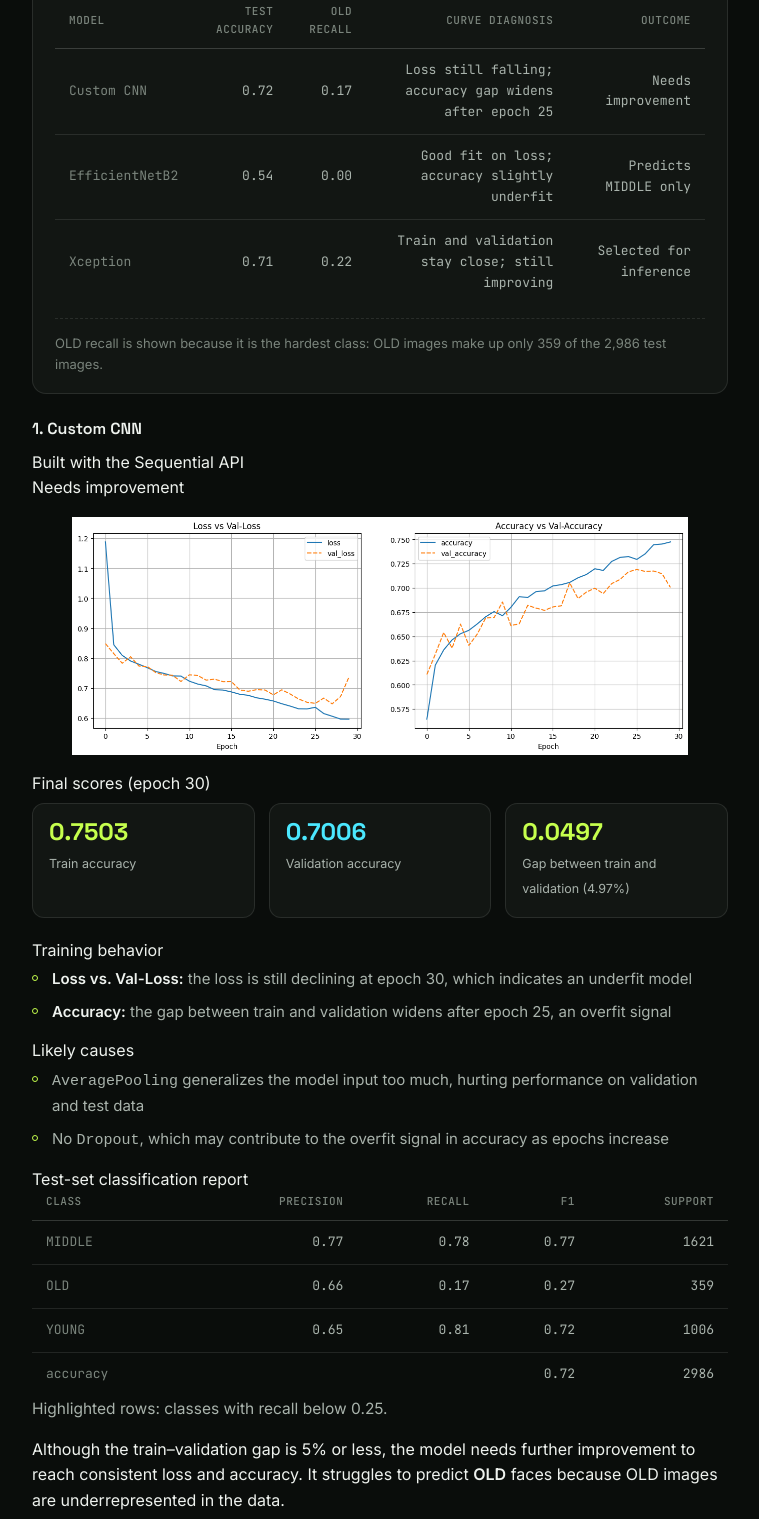
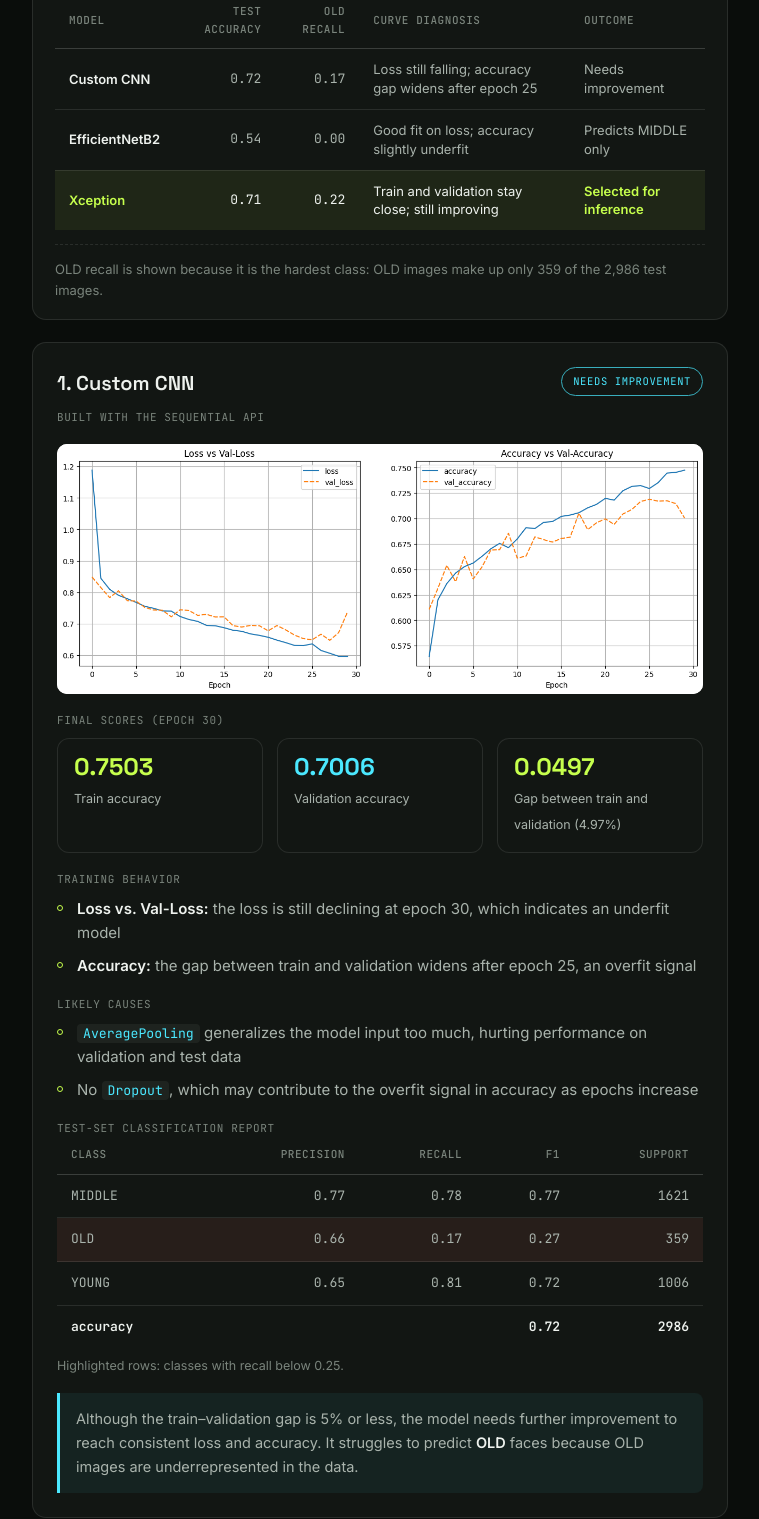
Before and after one commit to Daniel-M2/portfolio, a plain HTML site: page projects/age-detection.html in a window 1280 px wide. Shown: the part 2745-4264 px from the top of the page, without its empty margins (260-1019 px from the left). Drawn offline with Linux system fonts and the light colour scheme.

Commit message:
Add styles for model comparison detail pages (AGE-detection)

```diff
--- a/styles.css
+++ b/styles.css
@@ -1230,3 +1230,89 @@ section{ padding: 100px 0; }
 }
 .slider-dot:hover{ background: rgba(238,242,238,0.45); }
 .slider-dot.active{ width:22px; background: var(--lime); }
+
+/* ---------- model comparison (detail pages) ---------- */
+.detail-section code{
+  font-family: var(--mono);
+  font-size: .88em;
+  color: var(--cyan);
+  background: rgba(238,242,238,0.06);
+  padding: 1px 6px;
+  border-radius: 4px;
+}
+.stats-table .txt, .stats-table th.txt{
+  text-align:left;
+}
+.stats-table td.txt{
+  font-family: var(--sans);
+  font-size:13px;
+  line-height:1.45;
+  color: var(--text-soft);
+}
+.model-table td:first-child{ color: var(--text); font-family: var(--sans); font-weight:600; }
+.stats-table tr.pick td{ background: rgba(198,255,77,0.07); color: var(--text); }
+.stats-table tr.pick td:first-child, .stats-table tr.pick td.txt:last-child{ color: var(--lime); font-weight:600; }
+.report td:first-child{ color: var(--text-soft); }
+.report tr.bad td{ background: rgba(255,111,97,0.09); }
+.report tr.total td{ color: var(--text); font-weight:600; border-top: 1px solid var(--border-strong); }
+.report-note{ font-size:12.5px !important; color: var(--text-faint) !important; margin: 8px 0 0 !important; line-height:1.5 !important; }
+
+.model-card{
+  background: var(--card);
+  border: 1px solid var(--border);
+  border-radius: 14px;
+  padding: 24px;
+  margin: 0 0 22px;
+}
+.model-card-head{
+  display:flex;
+  justify-content:space-between;
+  align-items:flex-start;
+  gap:12px;
+  flex-wrap:wrap;
+  margin-bottom:16px;
+}
+.model-card-head h3{ font-size:20px; margin:0 0 4px; }
+.model-sub{ font-family: var(--mono); font-size:11px; letter-spacing:.05em; text-transform:uppercase; color: var(--text-faint); }
+.model-badge{
+  font-family: var(--mono);
+  font-size:10.5px;
+  letter-spacing:.06em;
+  text-transform:uppercase;
+  padding:5px 11px;
+  border-radius:999px;
+  border:1px solid;
+  white-space:nowrap;
+}
+.model-badge.info{ color: var(--cyan); border-color: var(--cyan-dim); }
+.model-badge.bad{ color:#ff6f61; border-color: rgba(255,111,97,0.55); }
+.model-badge.good{ color: var(--lime); border-color: var(--lime-dim); }
+.model-curve{ margin:0 0 18px; border-radius:10px; overflow:hidden; background:#fff; }
+.model-curve a{ display:block; cursor: zoom-in; }
+.model-curve img{ width:100%; height:auto; display:block; }
+.model-label{
+  font-family: var(--mono);
+  font-size:11px;
+  letter-spacing:.06em;
+  text-transform:uppercase;
+  color: var(--text-faint);
+  margin: 18px 0 8px;
+}
+.model-card .table-scroll{ margin-top:4px; }
+.model-card .stat-row{ margin: 4px 0 4px; }
+.model-verdict{
+  margin-top:18px;
+  padding:14px 16px;
+  border-left:3px solid;
+  border-radius: 0 8px 8px 0;
+  font-size:14.5px;
+  line-height:1.65;
+  color: var(--text-soft);
+}
+.model-verdict strong{ color: var(--text); }
+.model-verdict.info{ border-color: var(--cyan); background: rgba(75,232,255,0.06); }
+.model-verdict.bad{ border-color:#ff6f61; background: rgba(255,111,97,0.07); }
+.model-verdict.good{ border-color: var(--lime); background: rgba(198,255,77,0.06); }
+@media (max-width: 680px){
+  .model-card{ padding:18px 16px; }
+}
```
